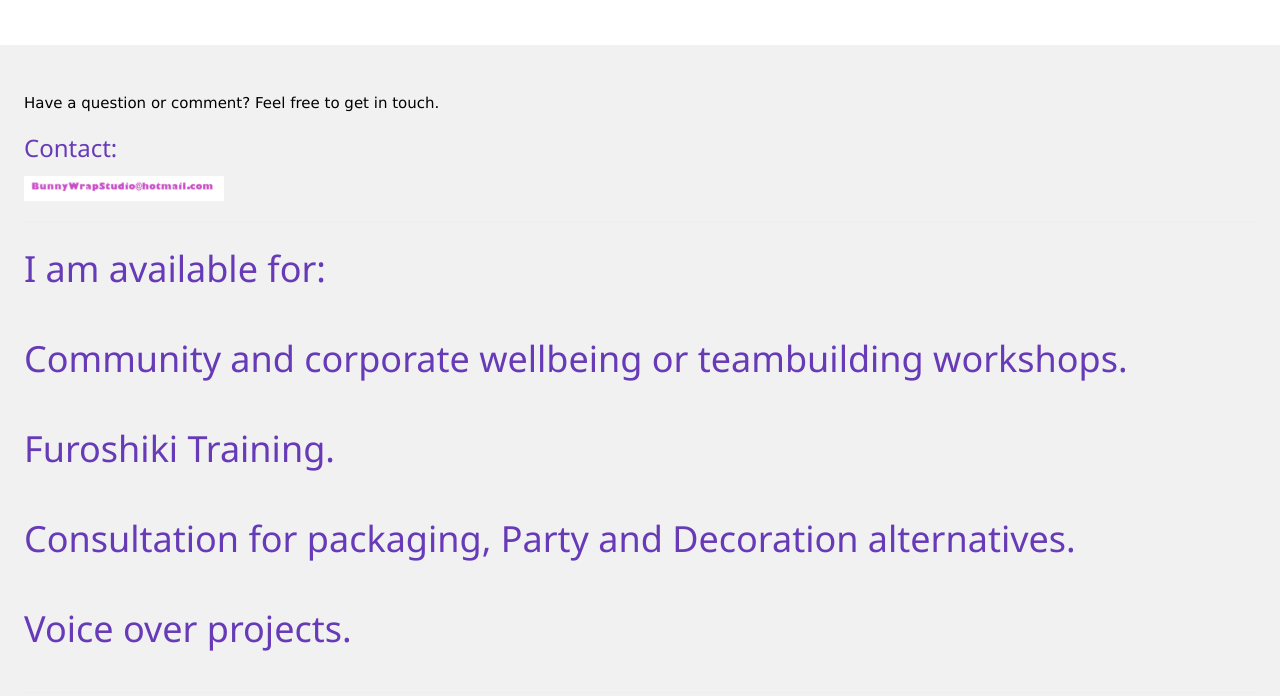
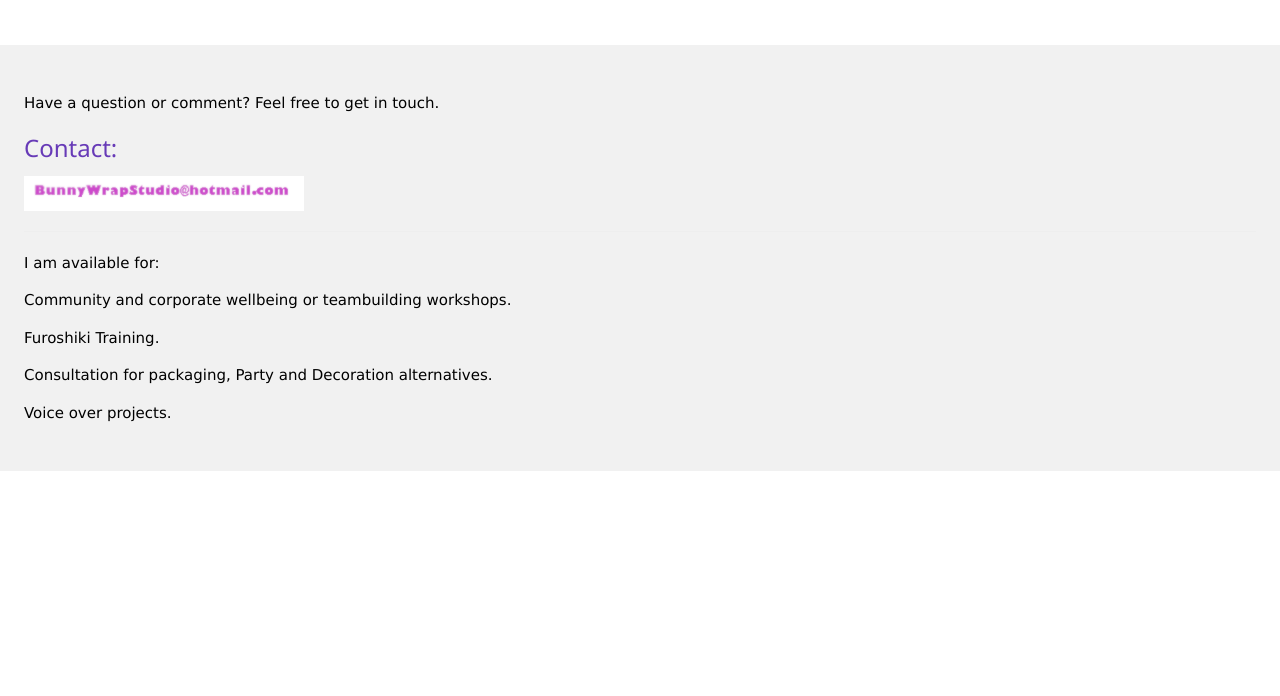
Before and after one commit to bunnywrapstudio/main, a plain HTML site: page test.html in a window 1280 px wide. Shown: the part 4161-4857 px from the top of the page. After the commit the page ends 4632 px from the top, so only its background shows below. Drawn offline with nearby package versions, Linux system fonts and the light colour scheme.

Commit message:
Update test.html

```diff
--- a/test.html
+++ b/test.html
@@ -121,13 +121,13 @@
       <!-- Contact -->
   <div class="w3-light-grey w3-padding-large w3-padding-32 w3-margin-top" id="contact">
 <p>Have a question or comment?  Feel free to get in touch.</p>
-    <h3 class="w3-text-deep-purple" "w3-center">Contact:</h3><img class="w3-image" src="email bunnywrapstudio.png" width="200" height="100">
+    <h3 class="w3-text-deep-purple" "w3-center">Contact:</h3><img class="w3-image" src="email bunnywrapstudio.png" width="280" height="150">
     <hr>
-    <h1 class="w3-text-deep-purple" <p>I am available for:</p>
+    <class="w3-text-deep-purple" <p>I am available for:</p>
     <p>Community and corporate  wellbeing or teambuilding workshops.</p>
     <p>Furoshiki Training.
     </p>Consultation for packaging, Party and Decoration alternatives.</p>
-    <p>Voice over projects.</p> <hr>
+    <p>Voice over projects.</p>
 
 <!-- End page content -->
 </div>
```
